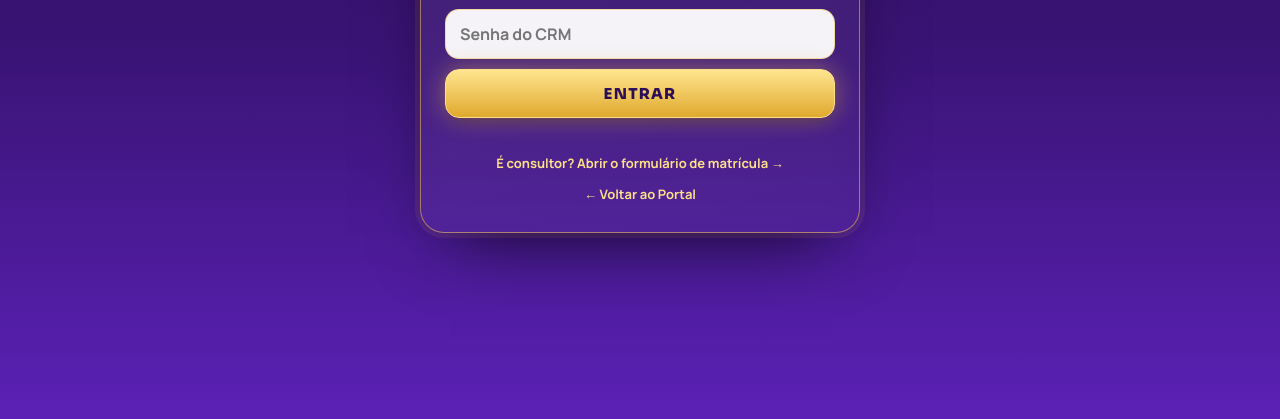
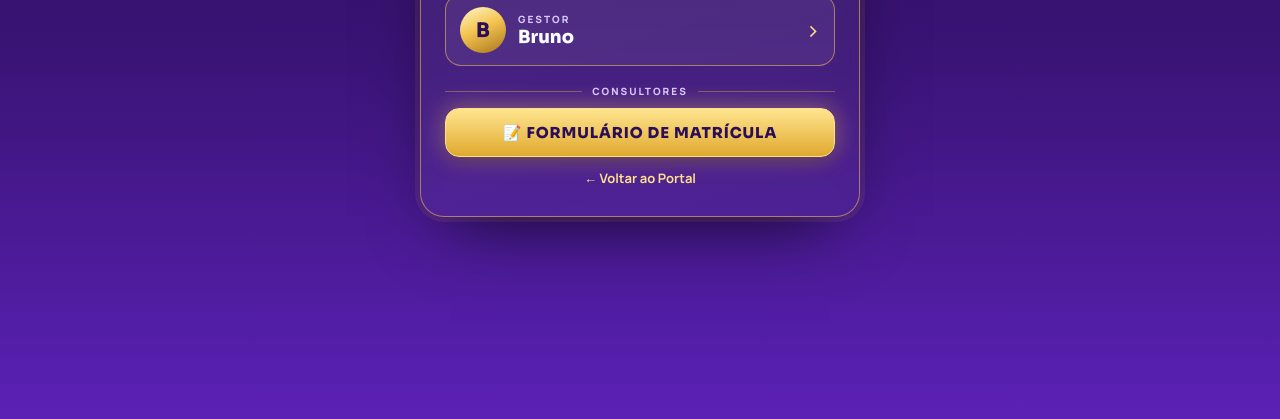
Before and after one commit to mirandadias500-creator/marte-performance, a plain HTML site: page pace.html in a window 1280 px wide. Shown: the part 381-800 px from the top of the page. Drawn offline with nearby package versions, Linux system fonts and the light colour scheme.

Commit message:
Update pace.html

```diff
--- a/pace.html
+++ b/pace.html
@@ -899,6 +899,14 @@ body.tabctl .filters{display:none}.ctl-t td{white-space:nowrap}.ctl-t td:nth-chi
 .bt-card h1,.fm-cab h1,.fm-pin h2{color:#fff!important}
 .bi-res .bir b{color:#fff!important}.bi-res .bir.g b{color:#6ee7b7!important}.bi-res .bir.r b{color:#fda4af!important}.bi-res .bir.y b{color:#ffe08a!important}.bi-res .bir.b b{color:#c4b5fd!important}
 .bi-res .bi-conf,.bi-res .bi-conf label{color:#fff!important}.bi-res .bi-conf>b{color:#ffe08a!important}.bi-res h4{color:#ffe08a!important}
+
+.bt-gestor{display:flex;align-items:center;gap:12px;width:100%;margin:10px 0 12px;padding:12px 14px;border-radius:16px;border:1px solid rgba(244,197,82,.55);background:rgba(255,255,255,.06);color:#fff;cursor:pointer;text-align:left;font:inherit;transition:background .2s,box-shadow .2s}
+.bt-gestor:hover,.bt-gestor.on{background:rgba(244,197,82,.12);box-shadow:0 0 20px rgba(244,197,82,.3)}
+.bt-av{display:grid;place-items:center;width:46px;height:46px;border-radius:50%;background:linear-gradient(155deg,#fff6c9,#f4c552 45%,#a8761b);color:#2b0e57;font:800 20px "Sora",sans-serif;flex:none}
+.bt-gestor small{display:block;font:800 10px "Manrope",sans-serif;letter-spacing:.2em;color:#d9c8ff}.bt-gestor b{font:800 18px "Sora",sans-serif}
+.bt-gestor i{margin-left:auto;font-style:normal;font-size:24px;color:#ffe08a}
+.bt-sep{display:flex;align-items:center;gap:10px;margin:18px 0 10px;color:#d9c8ff;font:800 10px "Manrope",sans-serif;letter-spacing:.2em}.bt-sep:before,.bt-sep:after{content:"";flex:1;height:1px;background:rgba(244,197,82,.35)}
+.bt-form{display:block;width:100%;box-sizing:border-box;padding:14px;border-radius:14px;text-decoration:none;font:800 15px "Sora",sans-serif;letter-spacing:.06em;color:#2b0e57;background:linear-gradient(180deg,#ffe58f,#e0a92e);border:1px solid #ffe08a;box-shadow:0 0 24px rgba(244,197,82,.45),0 8px 16px -8px rgba(0,0,0,.5)}
 </style></head><body class="h-boot">
 <div id="boot"></div><div id="app" class="wrap"></div>
 <input type="file" id="file-in" accept=".xlsx,.xls,.xlsm,.csv,.pdf,.ppt,.pptx,.png,.jpg,.jpeg,.webp" multiple hidden>
@@ -2150,14 +2158,17 @@ window.PACE_HOST={salvar:salvar,
     catch(e){el.innerHTML='<div class="empty">'+esc(errMsg(e))+'</div>'}}};
 
 /* ---------- login do gestor ---------- */
-function telaGestor(msg){
+function telaGestor(msg,aberto){
   document.body.className="h-boot";
-  boot.innerHTML='<main class="bt-tela"><div class="bt-card">'+crown()+'<span class="bt-ey">PORTAL COMERCIAL MARTE</span><h1>PACE <b>UNIDADE</b></h1><p>Área do gestor · entre com a <b>senha do CRM</b></p>'+
-    '<form id="bt-f"><input id="bt-s" type="password" autocomplete="current-password" placeholder="Senha do CRM" '+(DEMO?'value="demo"':'')+' required><button class="bt-btn" type="submit">ENTRAR</button><p class="bt-err" role="alert">'+esc(msg||"")+'</p></form>'+
-    '<a class="bt-link" href="?form">É consultor? Abrir o formulário de matrícula →</a>'+(C.HUNTER_URL?'<a class="bt-link" href="'+esc(C.HUNTER_URL)+'">← Voltar ao Portal</a>':'')+'</div></main>';
-  document.getElementById("bt-f").onsubmit=async function(e){e.preventDefault();var b=this.querySelector("button"),s=document.getElementById("bt-s").value;b.disabled=true;b.textContent="ENTRANDO…";
+  boot.innerHTML='<main class="bt-tela"><div class="bt-card">'+crown()+'<span class="bt-ey">PORTAL COMERCIAL MARTE</span><h1>PACE <b>UNIDADE</b></h1>'+
+    '<button class="bt-gestor'+(aberto||msg?' on':'')+'" id="bt-g" type="button"><span class="bt-av">B</span><span><small>GESTOR</small><b>Bruno</b></span><i>›</i></button>'+
+    '<form id="bt-f"'+(aberto||msg?'':' hidden')+'><input id="bt-s" type="password" autocomplete="current-password" placeholder="Senha do CRM" '+(DEMO?'value="demo"':'')+' required><button class="bt-btn" type="submit">ENTRAR</button><p class="bt-err" role="alert">'+esc(msg||"")+'</p></form>'+
+    '<div class="bt-sep"><span>CONSULTORES</span></div><a class="bt-form" href="?form">📝 FORMULÁRIO DE MATRÍCULA</a>'+(C.HUNTER_URL?'<a class="bt-link" href="'+esc(C.HUNTER_URL)+'">← Voltar ao Portal</a>':'')+'</div></main>';
+  var f=document.getElementById("bt-f"),g=document.getElementById("bt-g");
+  g.onclick=function(){f.hidden=false;g.classList.add("on");document.getElementById("bt-s").focus()};
+  f.onsubmit=async function(e){e.preventDefault();var b=this.querySelector("button"),s=document.getElementById("bt-s").value;b.disabled=true;b.textContent="ENTRANDO…";
     try{if(!DEMO){var r=await sb.auth.signInWithPassword({email:C.GESTOR_EMAIL,password:s});if(r.error)throw new Error("Senha incorreta. Use a mesma senha do CRM.")}else if(s!=="demo")throw new Error("DEMO: senha demo");
-      await entrarGestor()}catch(err){telaGestor(errMsg(err))}}}
+      await entrarGestor()}catch(err){telaGestor(errMsg(err),true)}}}
 async function entrarGestor(){
   if(!DEMO){var u=await sb.auth.getUser();if(!u.data||!u.data.user)return telaGestor();
     var p=await sb.from("mp_consultores").select("perfil,ativo,nome,nome_exibicao").eq("auth_user_id",u.data.user.id).maybeSingle();
@@ -2168,7 +2179,7 @@ async function entrarGestor(){
     document.body.insertBefore(bar,document.body.firstChild);
     document.getElementById("h-sair").onclick=async function(){if(!DEMO)await sb.auth.signOut();location.reload()};
     window.iniciarPACE(d);try{if(!window.PACE_API.imp.por)window.PACE_API.imp.por=GESTOR}catch(e){}resnap();ultimaMarca=await marcaAtual();ligarTempoReal()}
-  catch(e){console.error(e);telaGestor("Não consegui carregar o PACE: "+errMsg(e)+(/pace_/.test(errMsg(e))?" (rode o SQL do PACE no Supabase)":""))}}
+  catch(e){console.error(e);telaGestor(/pace_/.test(errMsg(e))?"O banco do PACE ainda não foi criado: rode o SQL do passo 1 no Supabase e entre de novo.":"Não consegui carregar o PACE: "+errMsg(e),true)}}
 
 /* ---------- FORMULÁRIO DOS CONSULTORES ---------- */
 var FS={lista:[],quem:null,tok:null,op:{cursos:[],bases:[]},chave:null};
```
